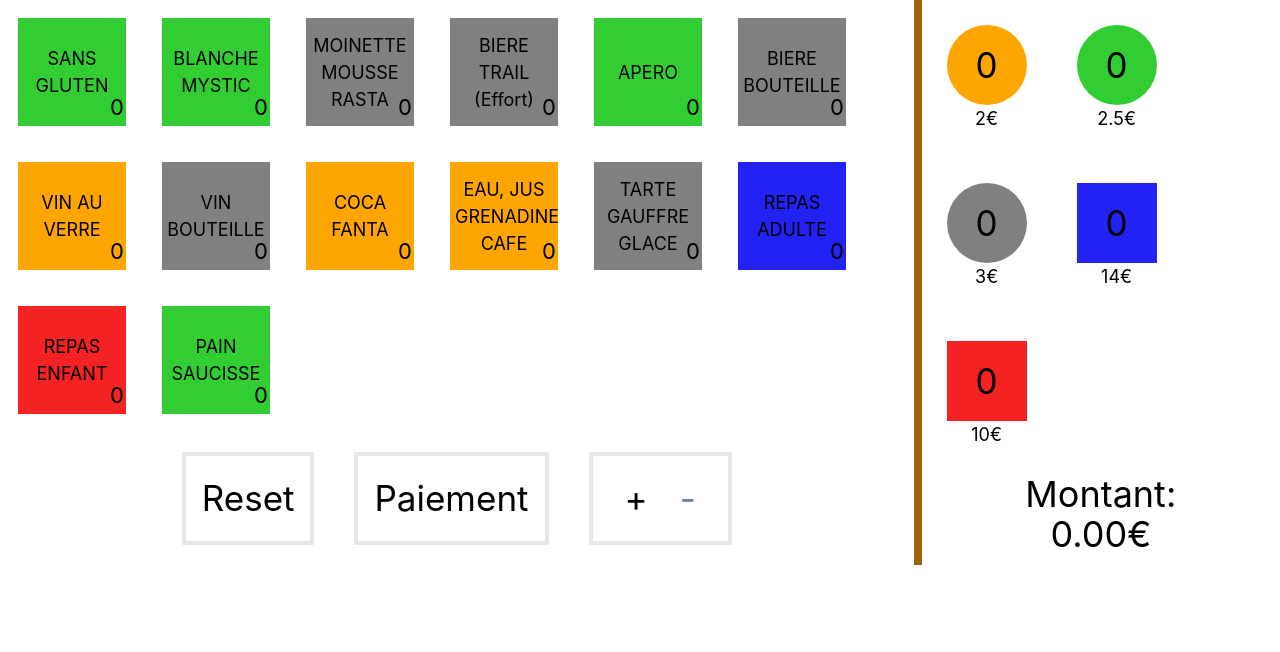
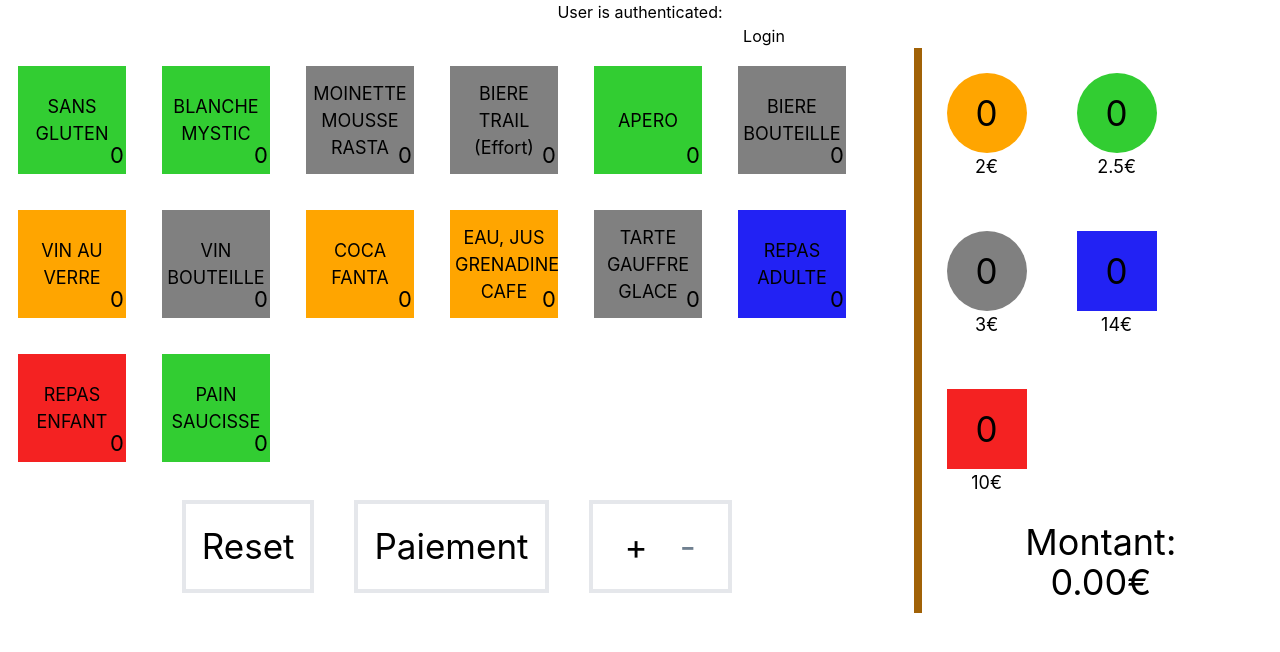
Before and after one commit to worming004/bar-accueil, a React (Create React App) app in the folder src/web/: page / in a window 1280 px wide. Shown: the top 652 px of the page. Built offline with nearby package versions, Linux system fonts and the light colour scheme.

Commit message:
attempt for header login

```diff
--- a/src/web/src/App.tsx
+++ b/src/web/src/App.tsx
@@ -1,17 +1,22 @@
-import React from 'react';
-import {Counter} from './features/counter/Counter';
-import {store} from "./app/store";
+import { Counter } from './features/counter/Counter';
+import { store } from "./app/store";
 import './App.css';
-import {data} from "./features/counter/fillStoreFromJson";
+import { data } from "./features/counter/fillStoreFromJson";
+import { useAppSelector } from './app/hooks';
+import { selectUserIsAuthenticated } from './features/counter/counterSlice';
+import HeaderApp from './features/header/headerApp';
 
 function App() {
-    store.dispatch(data())
+  store.dispatch(data())
 
-    return (
-        <div className="App">
-            <Counter/>
-        </div>
-    );
+  const userIsAuthenticated = useAppSelector(selectUserIsAuthenticated);
+
+  return (
+    <div className="App">
+      <HeaderApp userIsAuthenticated={userIsAuthenticated}></HeaderApp>
+      <Counter />
+    </div>
+  );
 }
 
 export default App;
--- /dev/null
+++ b/src/web/src/features/backend/auth.ts
@@ -0,0 +1,2 @@
+
+export { }
--- a/src/web/src/features/buffer/buffer.ts
+++ b/src/web/src/features/buffer/buffer.ts
@@ -27,16 +27,16 @@ export class Buffer {
     transaction?.commit();
   }
 
-  async getCommands(): Promise<Command[]> {
-    if (this.indexedDB === null) {
-      return [];
-    }
-    const commands: Command[] = [];
-    const transaction = this.indexedDB.transaction("commands", "readonly");
-    const objectStore = transaction.objectStore("commands");
-    const cmds = objectStore.getAll();
-    await transaction.done;
-  }
+  //async getCommands(): Promise<Command[]> {
+  //  if (this.indexedDB === null) {
+  //    return [];
+  //  }
+  //  const commands: Command[] = [];
+  //  const transaction = this.indexedDB.transaction("commands", "readonly");
+  //  const objectStore = transaction.objectStore("commands");
+  //  const cmds = objectStore.getAll();
+  //  await transaction.done;
+  //}
 
   //getCommands(): Command[] {
   //  if (this.indexedDB === null) {
--- a/src/web/src/features/counter/counterSlice.ts
+++ b/src/web/src/features/counter/counterSlice.ts
@@ -6,7 +6,12 @@ import { aggregateValues } from "../tokens";
 type TokenMode = 'Add' | 'Subtract'
 type PresentationMode = 'Token' | 'Payment'
 
-export interface CounterState {
+export interface BackendState {
+  userIsAuthenticated: boolean,
+}
+
+export interface AppState {
+  backend: BackendState,
   actions: Action[],
   items: Item[],
   tokens: Token[],
@@ -57,7 +62,8 @@ export interface Presentation {
 
 const defaultMode: TokenMode = 'Add'
 
-export const initialState: CounterState = {
+export const initialState: AppState = {
+  backend: { userIsAuthenticated: false },
   actions: [],
   items: [],
   tokens: [],
@@ -149,11 +155,11 @@ export const counterSlice = createSlice({
   }
 });
 
-function SetToGiveBack(state: CounterState) {
+function SetToGiveBack(state: AppState) {
   state.amountToGiveBack = state.amountReceived - state.presentation.amount;
 }
 
-function SetPresentation(state: CounterState) {
+function SetPresentation(state: AppState) {
   const amountFunc = (actions: Action[]) => actions.reduce((prev: number, next: Action) => {
     switch (next.operation) {
       case "Add":
@@ -211,6 +217,8 @@ function SetPresentation(state: CounterState) {
 
 export const { executeSelection, resetAmountReceived, amountReceived, setModeTo, switchModeTo, resetSelection, paymentMode, tokenMode, undo } = counterSlice.actions;
 
+export const selectUserIsAuthenticated = (state: RootState) => state.counter.backend.userIsAuthenticated;
+
 // The function below is called a selector and allows us to select a value from
 // the state. Selectors can also be defined inline where they're used instead of
 // in the slice file. For example: `useSelector((state: RootState) => state.counter.value)`
--- /dev/null
+++ b/src/web/src/features/header/headerApp.tsx
@@ -0,0 +1,20 @@
+function HeaderApp(props: { userIsAuthenticated: boolean }) {
+
+  function handleLogin(formData: FormData) {
+    formData.preventDefault();
+    const target = formData.target as any;
+    const password = target.password.value;
+    alert(password);
+  }
+  return (
+    <div>
+      <h1>User is authenticated: {props.userIsAuthenticated}</h1>
+      <form action={handleLogin}>
+        <input type="password" name="password" />
+        <button type="submit">Login</button>
+      </form>
+    </div>
+  );
+}
+
+export default HeaderApp;
```
Also changed, not shown: src/web/package.json (+4 -4 lines), 2 other files (tests, documents, lock files or other folders).
